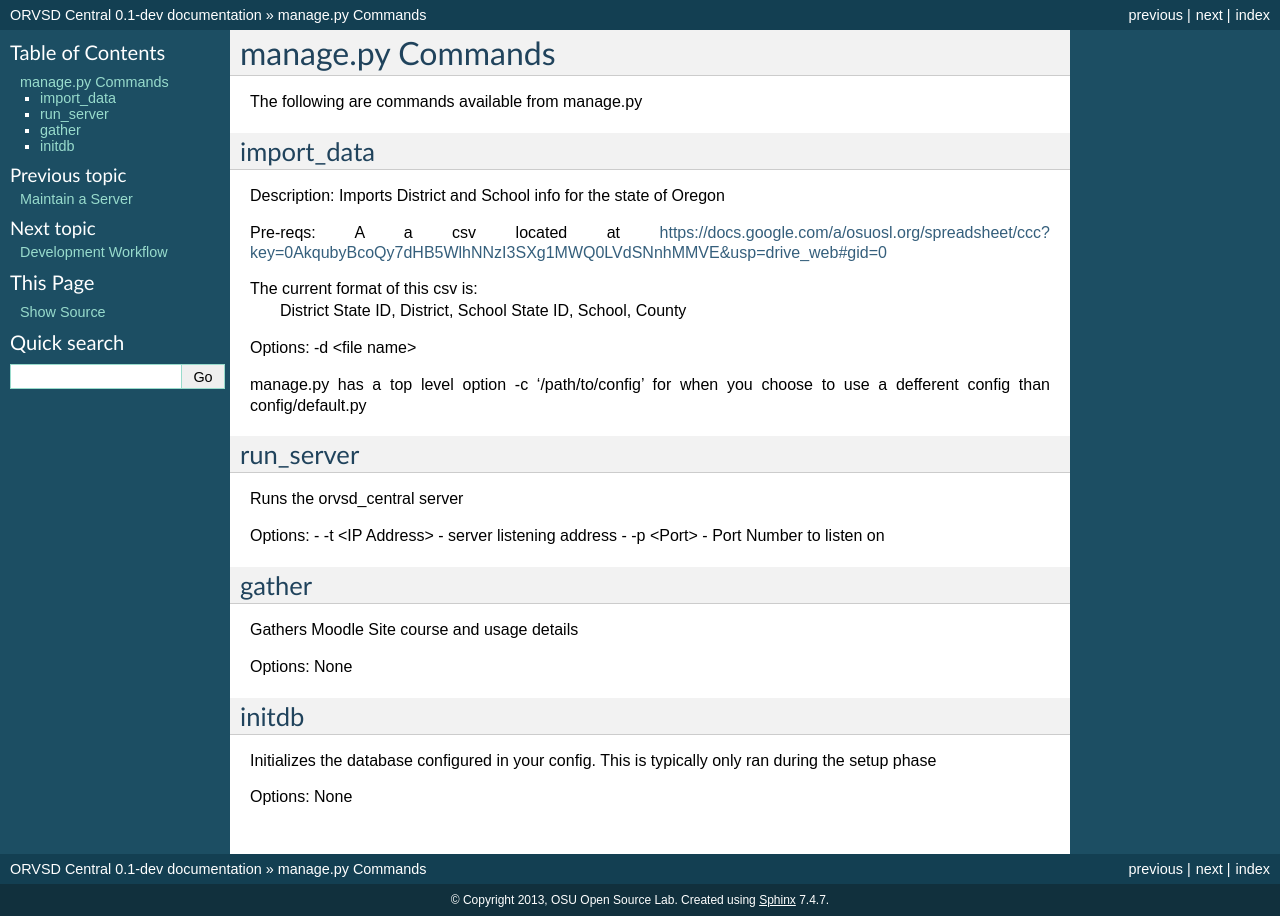
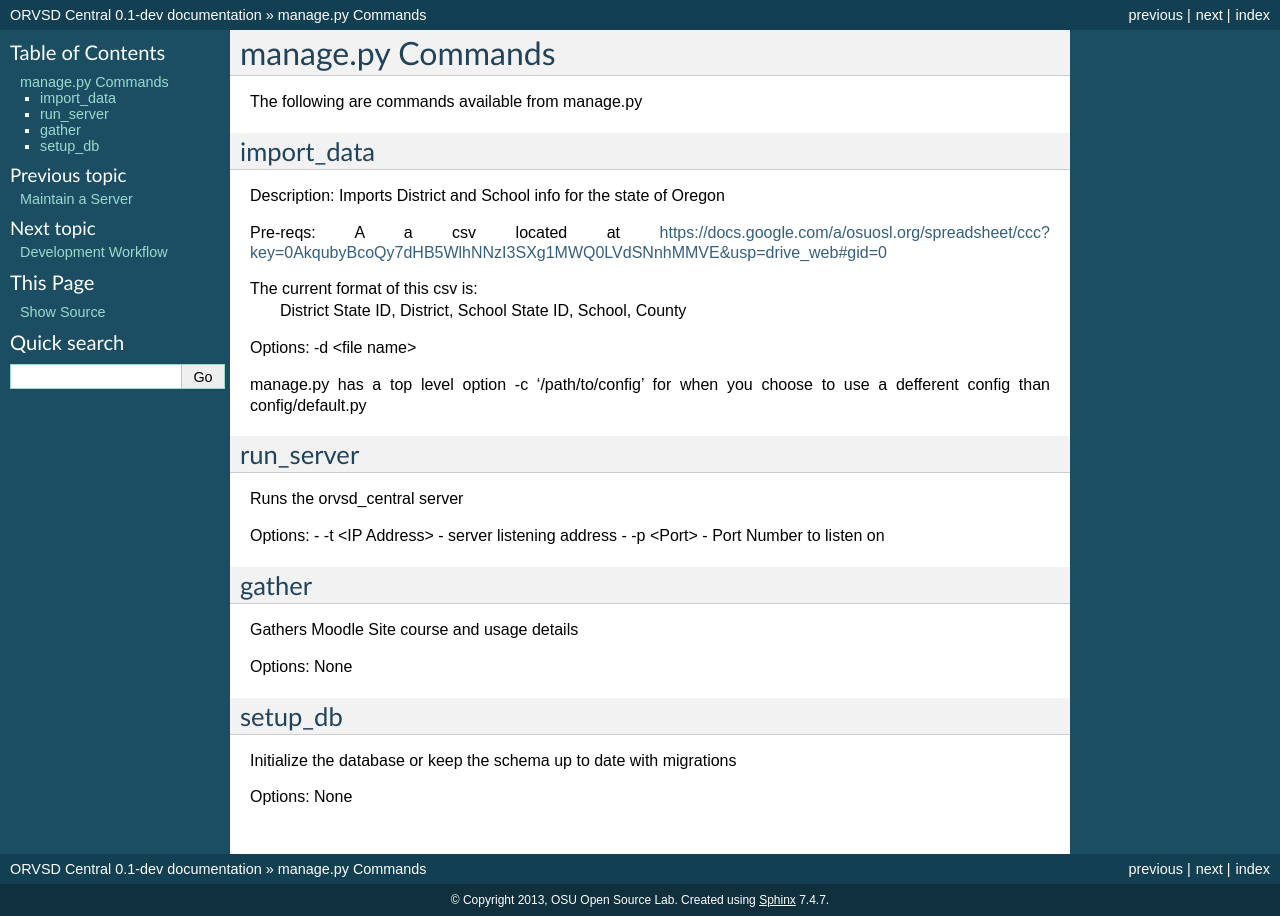
Before and after one commit to osuosl/orvsd_central, a Sphinx documentation site: the page built from docs/source/commands.rst, in a window 1280 px wide. Built offline with Sphinx 7.4.7, drawn with Linux system fonts in a browser that asks for light colours; pages that are not in the unit, such as notebooks, are missing from menus.

Commit message:
setup_db documentation
refs #103

```diff
--- a/docs/source/commands.rst
+++ b/docs/source/commands.rst
@@ -34,10 +34,9 @@ Gathers Moodle Site course and usage details
 
 Options: None
 
-initdb
-------
+setup_db
+--------
 
-Initializes the database configured in your config. This is typically only ran
-during the setup phase
+Initialize the database or keep the schema up to date with migrations
 
 Options: None
```
